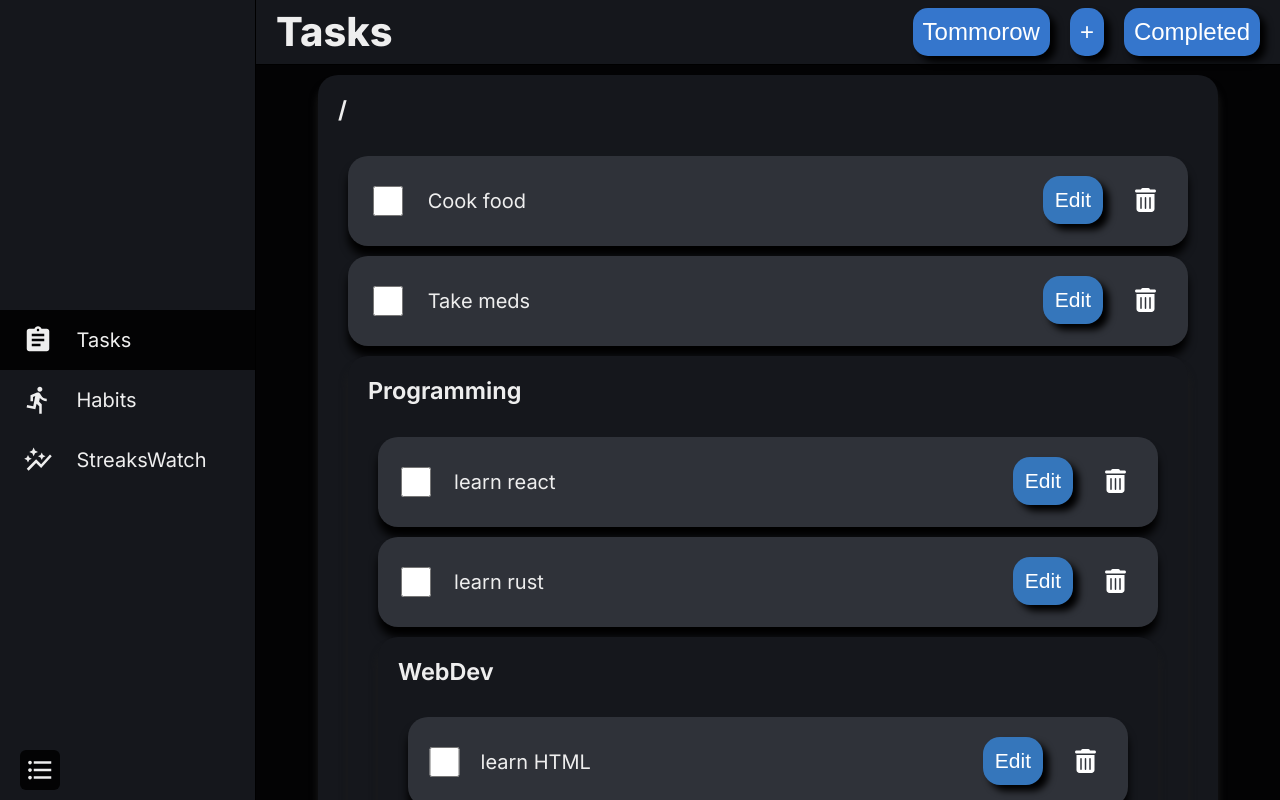
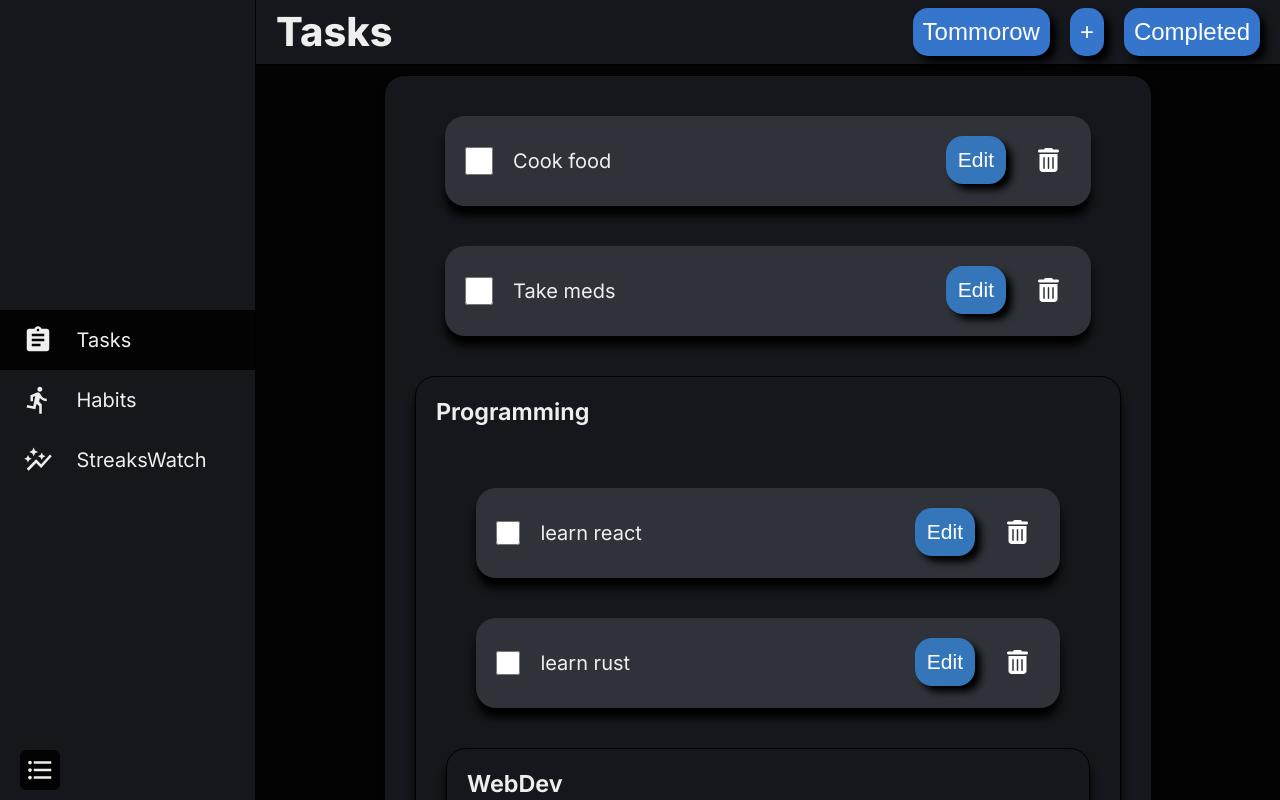
Before and after one commit to Piyuuussshhh/HabTrack, a React (Vite) app: page / in a window 1280 px wide. Built offline with nearby package versions, Linux system fonts and the light colour scheme; a web font is replaced by a local one.

Commit message:
made arnavs changes a bit better lol

```diff
--- a/package.json
+++ b/package.json
@@ -12,6 +12,8 @@
   "dependencies": {
     "@emotion/react": "^11.11.4",
     "@emotion/styled": "^11.11.5",
+    "@fortawesome/free-solid-svg-icons": "^6.5.2",
+    "@fortawesome/react-fontawesome": "^0.2.2",
     "@mui/icons-material": "^5.15.18",
     "@mui/material": "^5.15.18",
     "@tauri-apps/api": "^1",
--- a/src/App.css
+++ b/src/App.css
@@ -239,7 +239,7 @@ body,
   flex-direction: row;
   align-items: center;
 
-  margin: 0.5rem;
+  margin: 2rem;
   padding: 0 1rem;
 }
 
@@ -285,12 +285,12 @@ body,
   width: 75%;
   /* height: fit-content; */
   height: inherit;
-  min-width: 900px;
-
+  min-width: 500px;
 
   background-color: var(--primary);
+  border: 1px solid black;
   border-radius: 1rem;
-  box-shadow: 0px 10px 8px rgb(28, 28, 28);
+  box-shadow: 0px 10px 8px rgb(0, 0, 0);
 
   display: flex;
   flex-direction: column;
@@ -302,7 +302,7 @@ body,
 
 }
 
-.taskgroup-container  .taskgroup-container{
+.taskgroup-container .taskgroup-container{
   width: inherit;
   min-width: 300px;
 }
--- a/src/views/TasksView/TaskGroup.jsx
+++ b/src/views/TasksView/TaskGroup.jsx
@@ -25,7 +25,7 @@ const TaskGroup = (props) => {
         handleDragOver(e);
       }}
     >
-      <h3 className="bold">{props.name}</h3>
+      {props.name !== "/" && <h3 className="bold">{props.name}</h3>}
       <div className="subtasks-list">
         {tasksInGroup.map((task) => {
           if (task.type === "task") {
```
Also changed, not shown: 1 other file (tests, documents, lock files or other folders).
